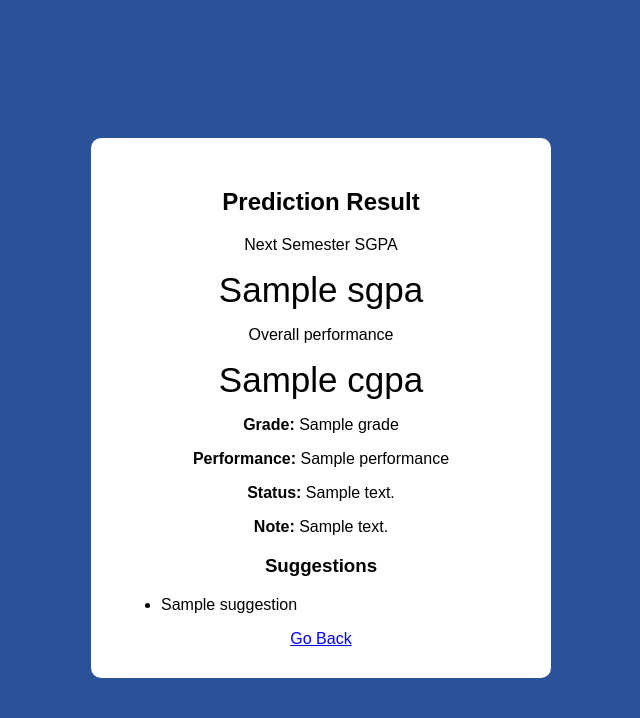
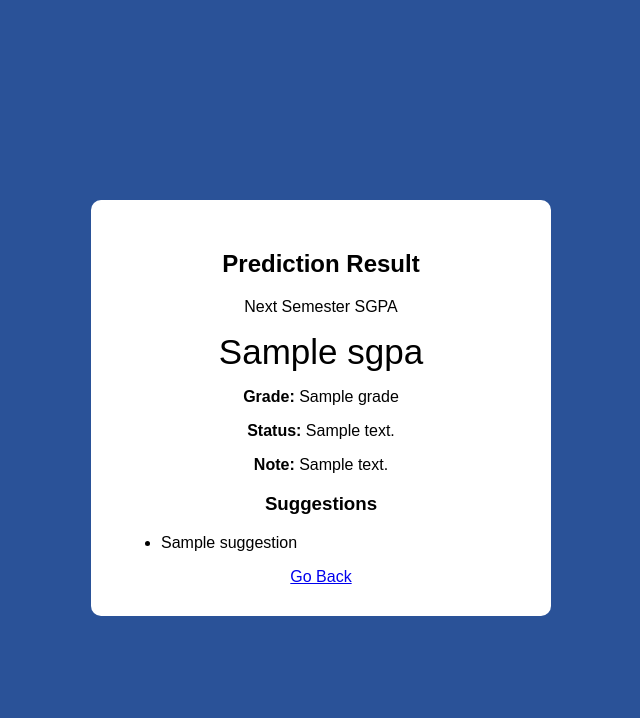
Before and after one commit to marishettynyneesha04/student-prediction-system, a Flask app: template templates/result.html in a window 1280 px wide. Shown: the top 718 px of the page, without its empty margins (319-959 px from the left). Run offline with Flask 3, Linux system fonts and the light colour scheme; the template is opened without the code that fills it: most values are stand-ins (such as "Sample title", 1, 10 or a date in 2020); parts of the project's set-up code (start-up, migrations or seed data) failed here and were passed over.

Commit message:
Update result.html

```diff
--- a/templates/result.html
+++ b/templates/result.html
@@ -35,11 +35,7 @@ ul{text-align:left;}
 <p>Next Semester SGPA</p>
 <div class="cg">{{ sgpa }}</div>
 
-<p>Overall performance</p>
-<div class="cg">{{ cgpa }}</div>
-
 <p><b>Grade:</b> {{ grade }}</p>
-<p><b>Performance:</b> {{ performance }}</p>
 
 <p><b>Status:</b> {{ backlog_message }}</p>
 <p><b>Note:</b> {{ first_sem_message }}</p>
```
